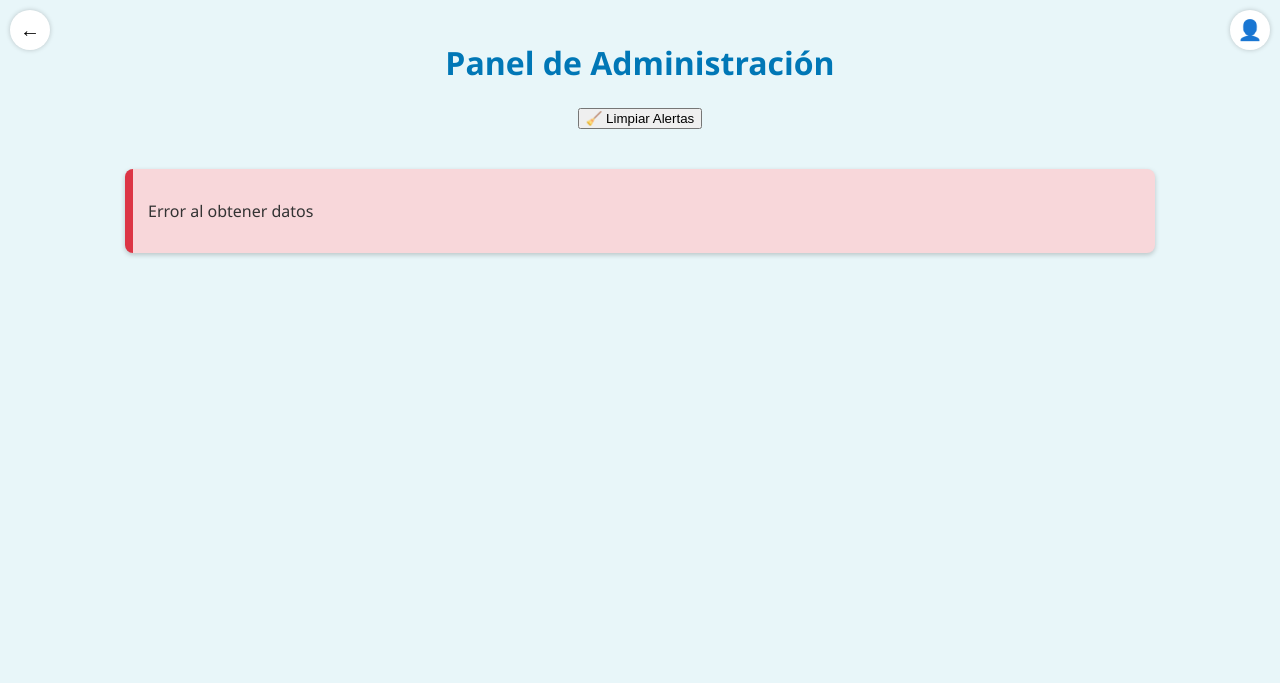
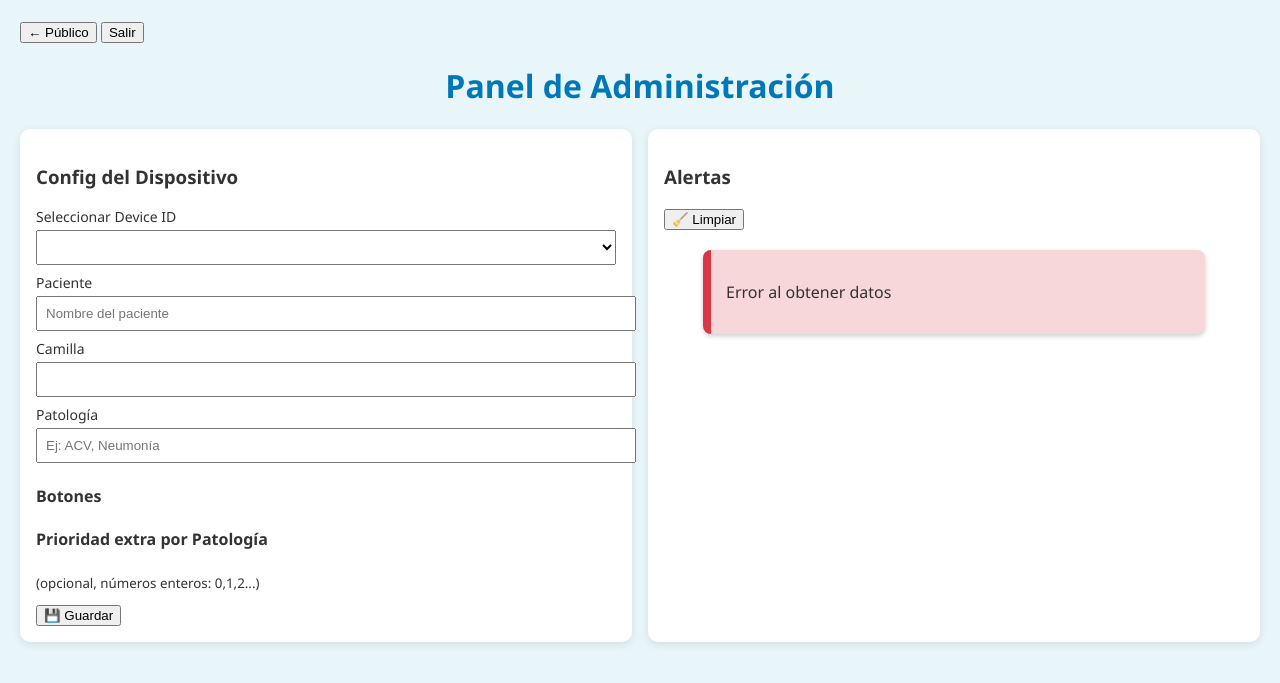
Before and after one commit to leila2208/TCC-Cloud-Alertas, a Python web app: template templates/admin.html in a window 1280 px wide. Shown: the top 683 px of the page. Run offline with Jinja, Linux system fonts and the light colour scheme; the template is opened without the code that fills it, so the values that code supplies are empty.

Commit message:
Update admin.html

```diff
--- a/templates/admin.html
+++ b/templates/admin.html
@@ -1,69 +1,61 @@
 <!DOCTYPE html>
 <html lang="es">
 <head>
-  <meta charset="UTF-8" />
-  <title>Panel de Administración</title>
-  <link rel="stylesheet" href="/static/styles.css" />
+  <meta charset="UTF-8"/>
+  <title>Admin - TCC</title>
+  <link rel="stylesheet" href="/static/styles.css"/>
   <style>
-    .icon-button {
-      position: fixed;
-      top: 10px;
-      width: 40px;
-      height: 40px;
-      border-radius: 50%;
-      background: white;
-      border: none;
-      font-size: 20px;
-      box-shadow: 0 0 5px rgba(0,0,0,0.2);
-      cursor: pointer;
-    }
-    .back-button {
-      left: 10px;
-    }
-    .logout-button {
-      right: 10px;
-    }
-    .alerta {
-      cursor: pointer;
-    }
+    .grid { display: grid; grid-template-columns: 1fr 1fr; gap: 16px; }
+    .card { background: #fff; border-radius: 10px; padding: 16px; box-shadow: 0 2px 8px rgba(0,0,0,.1); }
+    label { display:block; font-size: 14px; margin-top: 8px; }
+    input, select { width: 100%; padding: 8px; margin-top: 4px; }
+    .fila { display:flex; gap: 8px; }
   </style>
 </head>
 <body>
-  <button class="icon-button back-button" onclick="window.location.href='https://tu-link-canva-celular'">←</button>
-  <button class="icon-button logout-button" onclick="window.location.href='/logout'">👤</button>
+  <div class="barra-superior">
+    <button class="btn" onclick="location.href='/'">← Público</button>
+    <button class="btn" onclick="location.href='/logout'">Salir</button>
+  </div>
 
   <h1>Panel de Administración</h1>
 
-  <div style="text-align:center; margin-bottom: 20px;">
-    <button onclick="limpiarAlertas()">🧹 Limpiar Alertas</button>
+  <div class="grid">
+    <div class="card">
+      <h3>Config del Dispositivo</h3>
+      <label>Seleccionar Device ID</label>
+      <select id="deviceId"></select>
+
+      <label>Paciente</label>
+      <input id="paciente" placeholder="Nombre del paciente"/>
+
+      <label>Camilla</label>
+      <input id="camilla" type="number" min="1"/>
+
+      <label>Patología</label>
+      <input id="patologia" placeholder="Ej: ACV, Neumonía"/>
+
+      <h4>Botones</h4>
+      <div id="botones"></div>
+
+      <h4>Prioridad extra por Patología</h4>
+      <small>(opcional, números enteros: 0,1,2...)</small>
+      <div id="prioPat"></div>
+
+      <button class="btn primario" style="margin-top:12px" onclick="guardar()">💾 Guardar</button>
+    </div>
+
+    <div class="card">
+      <h3>Alertas</h3>
+      <button class="btn" onclick="limpiarAlertas()">🧹 Limpiar</button>
+      <div id="contenedor-alertas" style="margin-top:10px;"></div>
+    </div>
   </div>
 
-  <div id="contenedor-alertas"></div>
-
+  <script>
+    const deviceIds = {{ device_ids|tojson }};
+  </script>
+  <script src="/static/admin.js"></script>
   <script src="/static/alertas.js"></script>
-  <script>
-    function limpiarAlertas() {
-      fetch('/limpiar', { method: 'POST' })
-        .then(() => actualizarAlertas());
-    }
-
-    function tacharAlerta(id) {
-      fetch('/tachar', {
-        method: 'POST',
-        headers: { 'Content-Type': 'application/json' },
-        body: JSON.stringify({ id })
-      }).then(() => actualizarAlertas());
-    }
-
-    document.addEventListener('click', function (e) {
-      if (e.target.closest('.alerta')) {
-        let alerta = e.target.closest('.alerta');
-        let id = alerta.dataset.id;
-        if (id) {
-          tacharAlerta(id);
-        }
-      }
-    });
-  </script>
 </body>
 </html>
```
